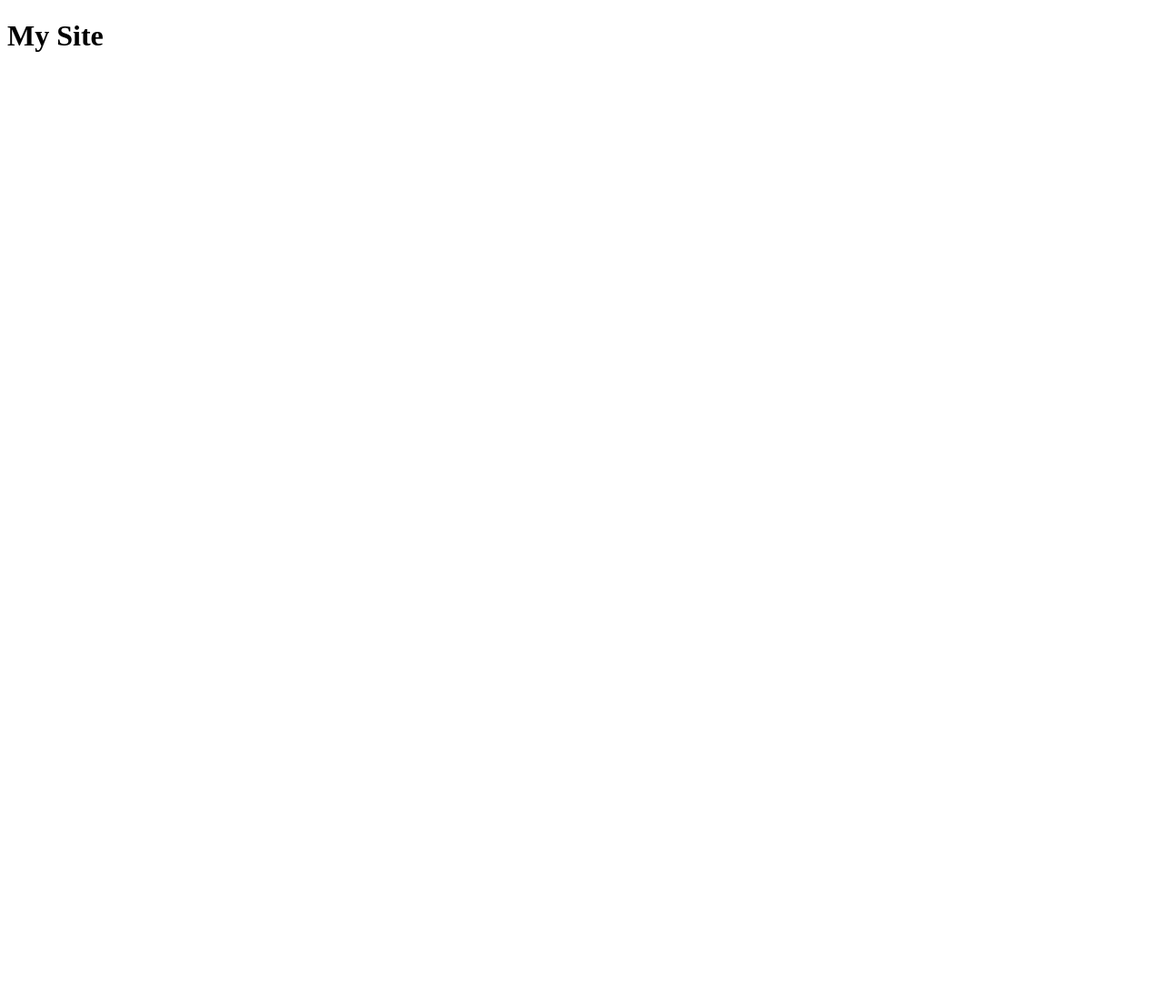
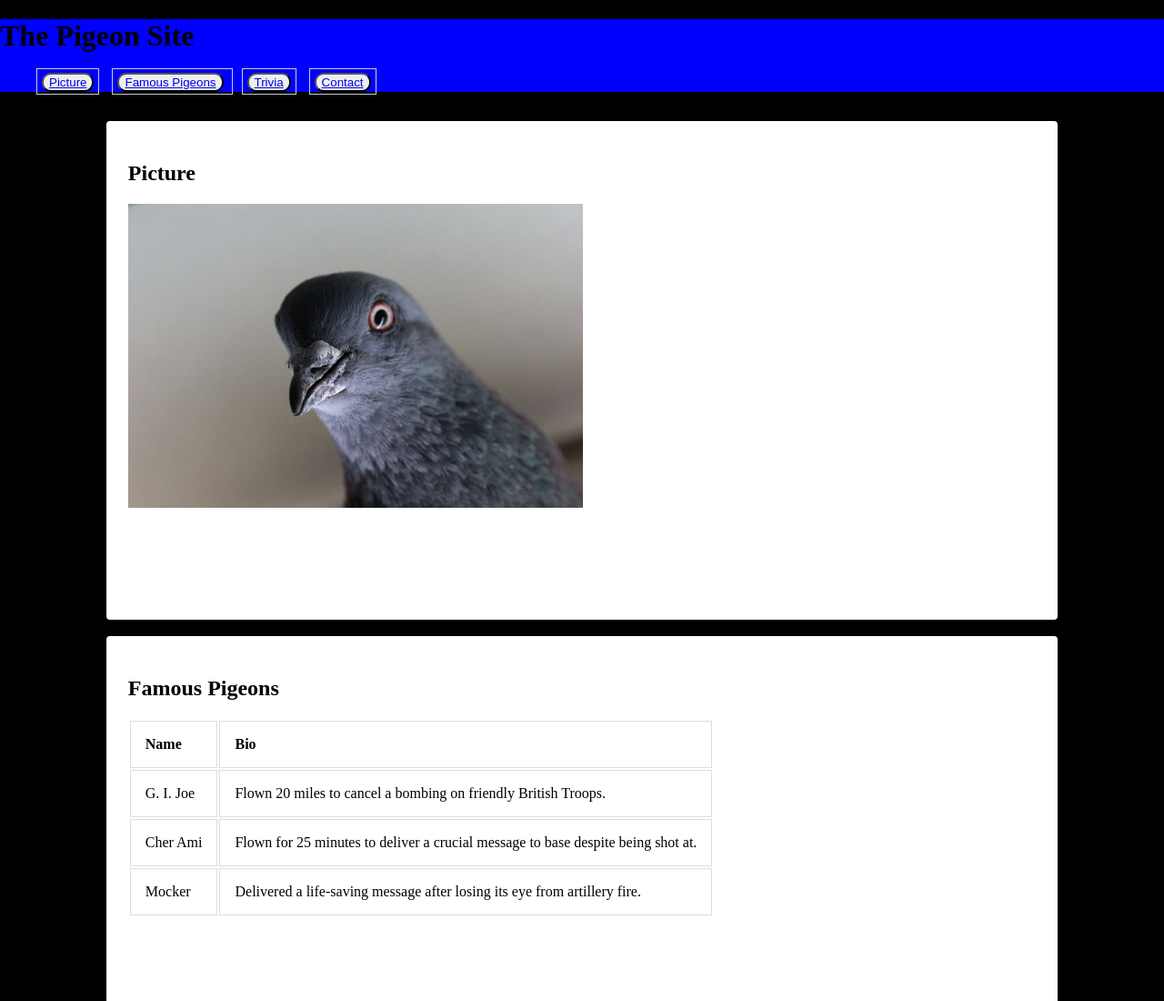
Before and after one commit to uwidcit/info1601a1, a website: page index.html in a window 1280 px wide. Shown: the top 1100 px of the page at 91% size. Before the commit the page ends 800 px from the top, so only its background shows below. Drawn offline with Linux system fonts and the light colour scheme.

Commit message:
index.html
Updated

```diff
--- a/index.html
+++ b/index.html
@@ -4,13 +4,147 @@
     <meta charset="UTF-8">
     <meta http-equiv="X-UA-Compatible" content="IE=edge">
     <meta name="viewport" content="width=device-width, initial-scale=1.0">
-    <title></title>
+    <title>The Pigeon Site</title>
     <style>
+body{
+    margin: 0px;
+    padding: 0px;
+    background-color: black;
+    min-height: 100%;
+}
+summary{
+    background-color: #D9DCD6;
+    padding: 1em;
+}
 
-
+td{
+    padding: 1em;
+    border: solid;
+    border-color:rgb(221, 221, 221);
+    border-width: 1px;
+    text-align: left;
+}
+th{
+    border: solid;
+    border-color:rgb(221, 221, 221);
+    border-width: 1px;
+    text-align: left;
+    padding: 1em;
+}
+section#contact{
+    padding: 1em;
+}
+section{
+    padding: 1.5em;
+    height: 500px;
+    background-color: white;
+    border-radius: 4px;
+    width: 80%;
+    margin-left: auto;
+    margin-right: auto;
+}
+main{
+    padding: 1em;
+}
+details{
+    padding: 1em;
+    margin: 1em;
+}
+form{
+    padding: 1em;
+}
+header{
+    background-color: blue;
+}
+button{
+    border-radius: 10px;
+}
+li{
+    display:inline;
+    margin-right: 10px;
+    padding: 5px;
+    border: 1px solid #ccc;
+  }
     </style>
 </head>
+
 <body>
-   <h1>My Site</h1>
+    <header>
+        <h1>The Pigeon Site</h1>
+        <nav>
+        <ul>
+        <li><button><a href="#picture">Picture</a></button></li>
+        <li><button><a href="#famous-pigeons">Famous Pigeons</a></button> </li>
+        <li> <button><a href="#trivia">Trivia</a></button></li>
+        <li><button><a href="#contact">Contact</a></button></li>
+        </ul>
+        </nav>
+    </header>
+<main>
+    <div>
+        <section id="picture">
+            <h1>Picture</h1>
+            <img src="pigeon.jpg" alt="Pigeon">
+        </section>
+    </div>
+        <br>
+        <div>
+        <section id="famous-pigeons">
+            <h1>Famous Pigeons</h1>
+                <table>
+                    <thead class="content">
+                        <th>Name</th><th>Bio</th>
+                    </thead>
+                <tbody class="content">
+                    <tr>
+                        <td>G. I. Joe</td><td>Flown 20 miles to cancel a bombing on friendly British Troops.</td>
+                    </tr>
+                    <tr>
+                        <td>Cher Ami</td><td>Flown for 25 minutes to deliver a crucial message to base despite being shot at.</td>
+                    </tr>
+                    <tr>
+                        <td>Mocker</td><td>Delivered a life-saving message after losing its eye from artillery fire.</td>
+                    </tr>
+                </tbody>
+                <tfoot></tfoot>
+                </table>
+        </section>
+    </div>
+        <br>
+    <div>
+        <section id="trivia">
+            <h1>Trivia</h1>
+            <details>
+                <summary>They Understand Space and Time</summary>
+                <p>A 2017 study found pigeons could evaluate the time it takes a digital line to be drawn according to its length.</p>
+            </details>
+
+            <details>
+                <summary>They are Excellent at Homing</summary>
+                    <p>Pigeons can find their way home from 1300 miles away even if they've been transported in complete isolation.</p>
+            </details>
+
+            <details>
+                <summary>They can diagnose cancer</summary>
+                    <p>A 2015 study revealed that pigeons can be trained to diagnose cancer from images with astonishing accuracy of 99%.</p>
+            </details>
+        </section>
+        <br>
+    </div>
+
+    <div>
+        <section id="contact">
+            <h1>Contact Us</h1>
+            <form>
+                <label for="email">Email:</label><br>
+                <input type="email" id="email" name="email"><br>
+                <label for="message">Message:</label><br>
+                <textarea id="message" name="message" rows="6"></textarea><br>
+                <input type="submit" value="Submit">
+            </form>
+        </section>
+    </div>
+</main>
+   <footer></footer>
 </body>
 </html>
```
